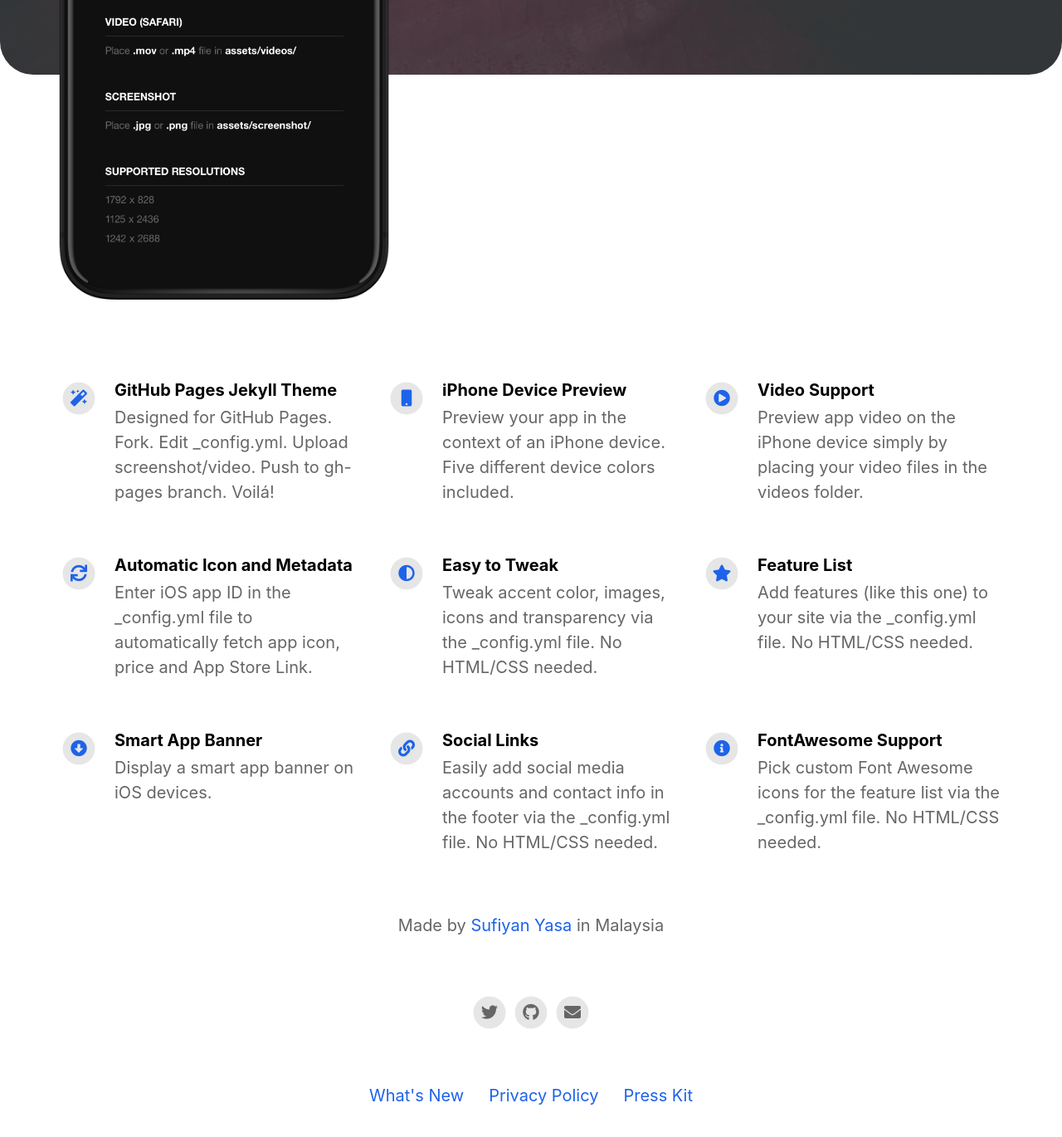
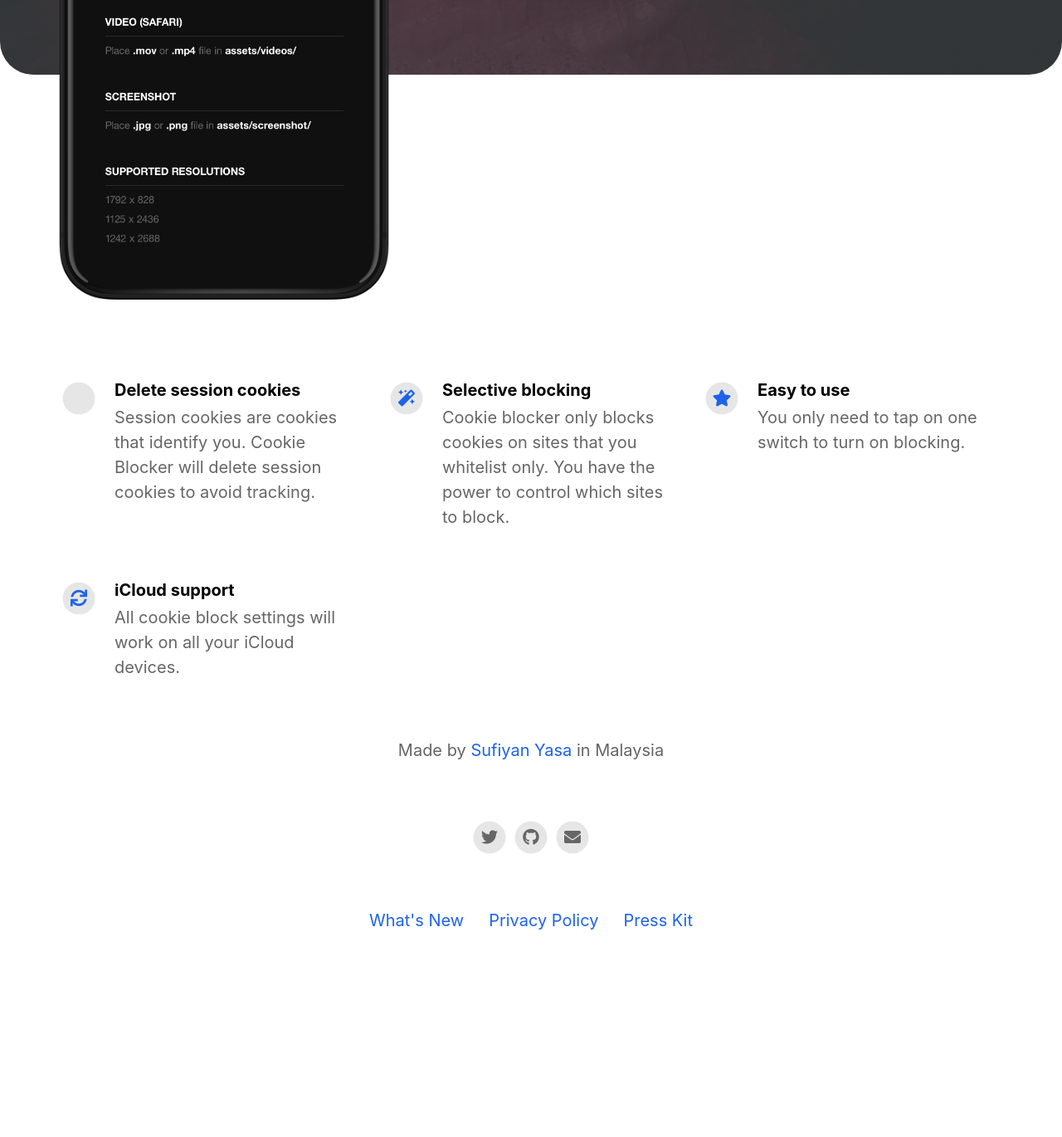
Before and after one commit to xr1337/CookieBlockerApp, a Jekyll site: the page built from index.html, in a window 1280 px wide and 1400 px high, scrolled down 624 px. Shown: the top 1370 px of the window at 83% size. Built offline with Jekyll 4.4.1, drawn with Linux system fonts in a browser that asks for light colours; nearby versions of some CDN libraries; after the commit the page ends 1813 px from its top, so only the background shows below that; some of the changed text lies outside the part shown.

Commit message:
Update _config.yml

```diff
--- a/_config.yml
+++ b/_config.yml
@@ -13,7 +13,7 @@ presskit_download_link                    : https://emilbaehr.com
 app_icon                                  : # assets/appicon.png                      # Automatically populates if not set and if iOS app ID is set.  Otherwise enter path to icon file manually.
 app_name                                  :                                           # Automatically populates if not set and if iOS app ID is set.  Otherwise enter manually.
 app_price                                 :                                           # Automatically populates if not set and if iOS app ID is set.  Otherwise enter manually.
-app_description                           : Write a short tagline for your app.
+app_description                           : Upgrade your privacy by blocking cookies from sites you do not care about.
 
 enable_smart_app_banner                   : true                                      # Set to true to show a smart app banner at top of page on mobile devices.
 
@@ -35,46 +35,21 @@ youtube_username                          :
 # Feature List                            Edit, add or remove features to be presented.
 features                                  :
 
-  - title                                 : GitHub Pages Jekyll Theme
-    description                           : Designed for GitHub Pages. Fork. Edit _config.yml. Upload screenshot/video. Push to gh-pages branch. Voilá!
+  - title                                 : Delete session cookies
+    description                           : Session cookies are cookies that identify you. Cookie Blocker will delete session cookies to avoid tracking.
+    fontawesome_icon_name                 : shield-virus
+
+  - title                                 : Selective blocking
+    description                           : Cookie blocker only blocks cookies on sites that you whitelist only. You have the power to control which sites to block.
     fontawesome_icon_name                 : magic
 
-  - title                                 : iPhone Device Preview
-    description                           : Preview your app in the context of an iPhone device. Five different device colors included.
-    fontawesome_icon_name                 : mobile
-
-  - title                                 : Video Support
-    description                           : Preview app video on the iPhone device simply by placing your video files in the videos folder.
-    fontawesome_icon_name                 : play-circle
-
-  - title                                 : Automatic Icon and Metadata
-    description                           : Enter iOS app ID in the _config.yml file to automatically fetch app icon, price and App Store Link.
-    fontawesome_icon_name                 : sync
-
-  - title                                 : Easy to Tweak
-    description                           : Tweak accent color, images, icons and transparency via the _config.yml file. No HTML/CSS needed.
-    fontawesome_icon_name                 : adjust
-
-  - title                                 : Feature List
-    description                           : Add features (like this one) to your site via the _config.yml file. No HTML/CSS needed.
+  - title                                 : Easy to use
+    description                           : You only need to tap on one switch to turn on blocking.
     fontawesome_icon_name                 : star
 
-  - title                                 : Smart App Banner
-    description                           : Display a smart app banner on iOS devices.
-    fontawesome_icon_name                 : arrow-alt-circle-down
-
-  - title                                 : Social Links
-    description                           : Easily add social media accounts and contact info in the footer via the _config.yml file. No HTML/CSS needed.
-    fontawesome_icon_name                 : link
-
-  - title                                 : FontAwesome Support
-    description                           : Pick custom Font Awesome icons for the feature list via the _config.yml file. No HTML/CSS needed.
-    fontawesome_icon_name                 : info-circle
-
-  - title                                 : # New Feature Title
-    description                           : # New Feature Description
-    fontawesome_icon_name                 : # Enter Font Awesome icon name (e.g. star). Find icons on fontawesome.com/icons.
-
+  - title                                 : iCloud support
+    description                           : All cookie block settings will work on all your iCloud devices.
+    fontawesome_icon_name                 : sync
 
 
 # Theme Settings
```
